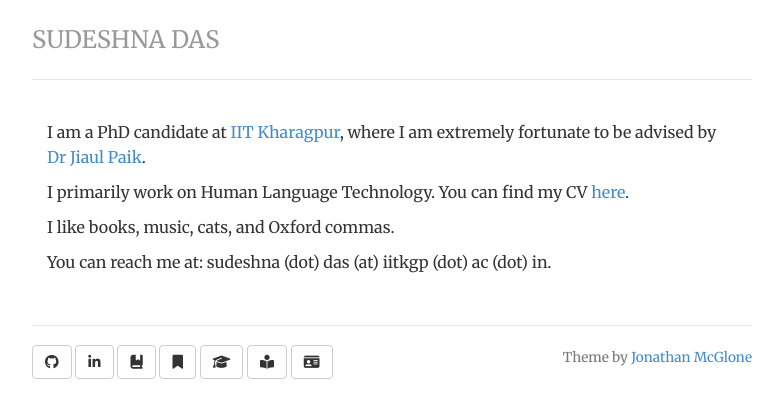
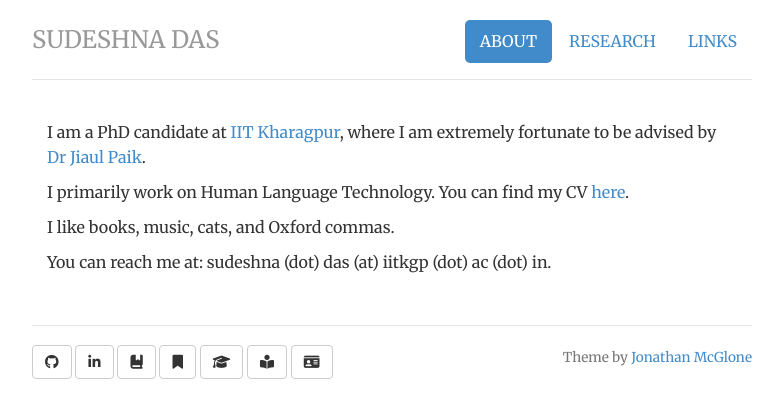
Before and after one commit to das-sudeshna/das-sudeshna.github.io, a Jekyll site: the page built from index.html, in a window 1280 px wide. Shown: the top 418 px of the page, without its empty margins (248-1031 px from the left). Built offline with Jekyll 4.4.1, drawn with Linux system fonts in a browser that asks for light colours; nearby versions of some CDN libraries.

Commit message:
Update header.html

```diff
--- a/_includes/header.html
+++ b/_includes/header.html
@@ -1,3 +1,8 @@
 <div class="header">
+	<ul class="nav nav-pills pull-right">
+		<li class="{{ page.about }}"><a href="/" title="About">About</a></li>
+		<li class="{{ page.cv }}"><a href="/research" title="Research">Research</a></li>
+		<li class="{{ page.links }}"><a href="/links" title="Links">Links</a></li>
+	</ul>
 	<h3 class="text-muted"><a href="/">Sudeshna Das</a></h3>
 </div> <!-- /header -->
```
